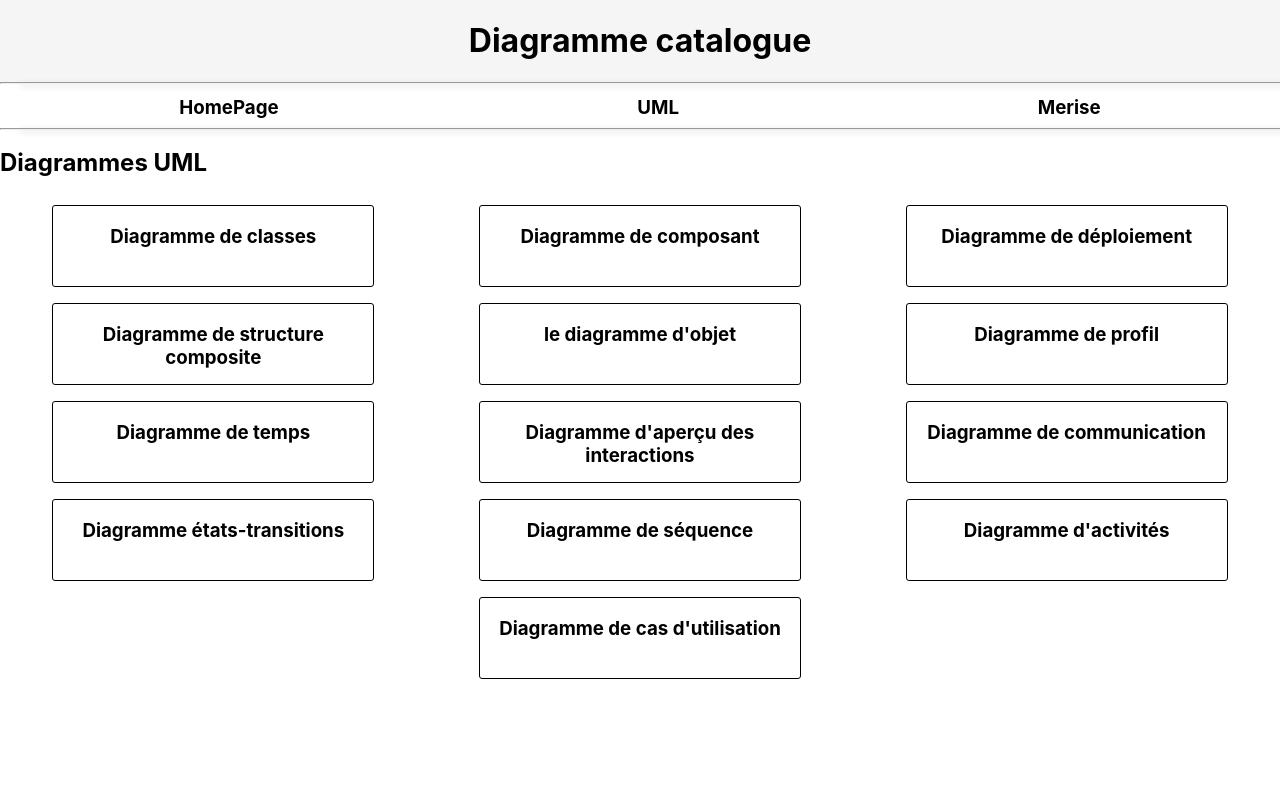
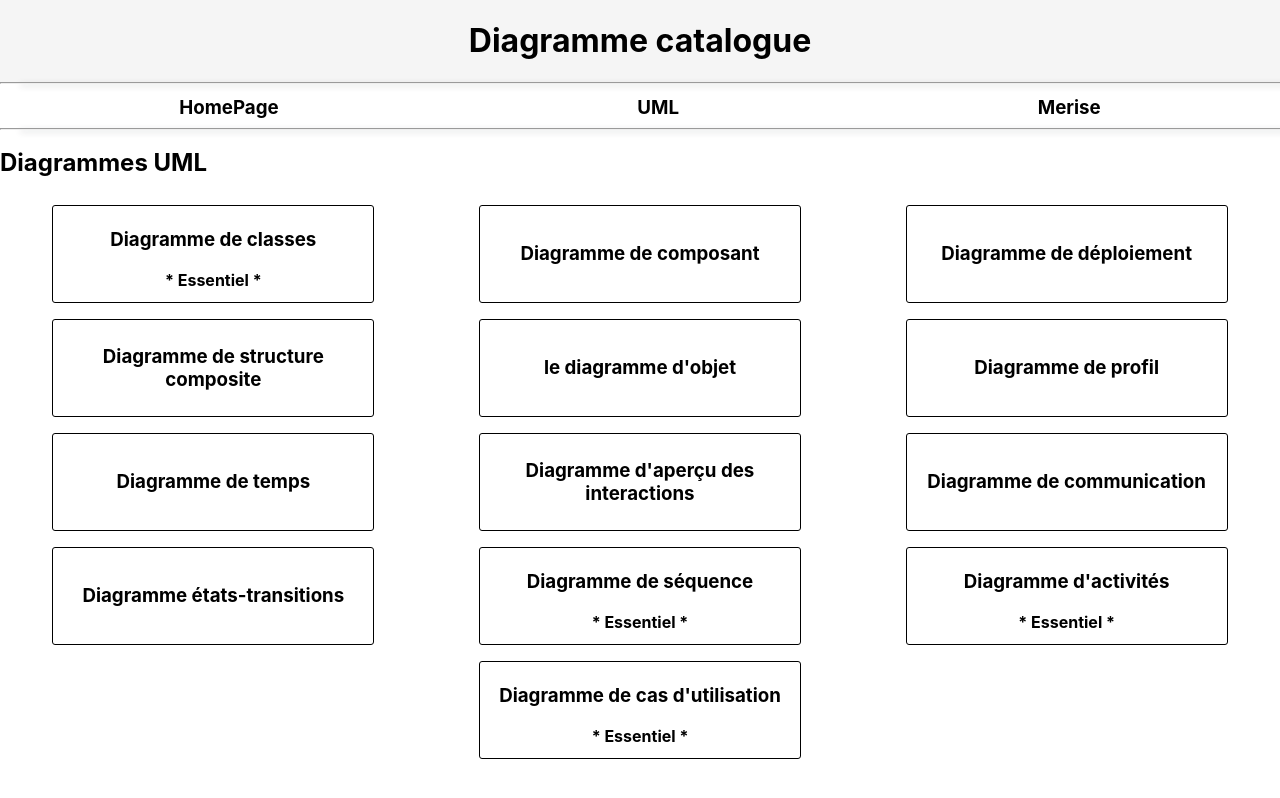
Before and after one commit to 2023-cda-alt-devops-p4/Alexandre_Diagram_catalog, a React (Create React App) app: page /Uml in a window 1280 px wide. Built offline with nearby package versions, Linux system fonts and the light colour scheme.

Commit message:
update: add essential text

```diff
--- a/src/components/Card/Card.jsx
+++ b/src/components/Card/Card.jsx
@@ -12,6 +12,11 @@ const Card = (props) => {
                     {props.name}
                 </h3>
             </Link>
+            {props.essential
+            ? (<div className="Card-essential">
+                    <p className="Card-essential-text">* Essentiel *</p>
+                </div>)
+            : null}
         </div>
     )
 }
--- a/src/components/Card/card.css
+++ b/src/components/Card/card.css
@@ -3,11 +3,12 @@
     justify-content: center;
     text-align: center;
     width: 20rem;
-    height: 5rem;
+    height: 6rem;
     border: solid black 1px;
     border-radius: 3px;
     margin-top: 0.5rem;
     margin-bottom: 0.5rem;
+    flex-direction: column;
 }
 
 .card-link{
@@ -17,3 +18,10 @@
 .Card-tittle{
 
 }
+
+p.Card-essential-text{
+    margin-block: 0rem ;
+    margin-bottom: 0.5rem;
+    font-weight: bold;
+
+}
--- a/src/pages/MerisePage/MerisePage.jsx
+++ b/src/pages/MerisePage/MerisePage.jsx
@@ -21,7 +21,7 @@ const MerisePage = () => {
             </div>
             <div className="umlpage-card_container">
                 {meriseData?.diagrams.map((diagram) => (
-                    <Card key={diagram.id} name={diagram.name} id={diagram.id} data={"MeriseData/"} />
+                    <Card key={diagram.id} name={diagram.name} id={diagram.id} data={"MeriseData/"} essential={diagram.essential} />
                 ))}
             </div>
 
--- a/src/pages/UmlPage/UmlPage.jsx
+++ b/src/pages/UmlPage/UmlPage.jsx
@@ -21,10 +21,9 @@ const UmlPage = () => {
             </div>
             <div className="umlpage-card_container">
                 {umlData?.diagrams.map((diagram) => (
-                    <Card key={diagram.id} name={diagram.name} id={diagram.id} data={"Umldata/"} />
+                    <Card key={diagram.id} name={diagram.name} id={diagram.id} data={"Umldata/"} essential={diagram.essential} />
                 ))}
             </div>
-
         </div>
     );
 
```
